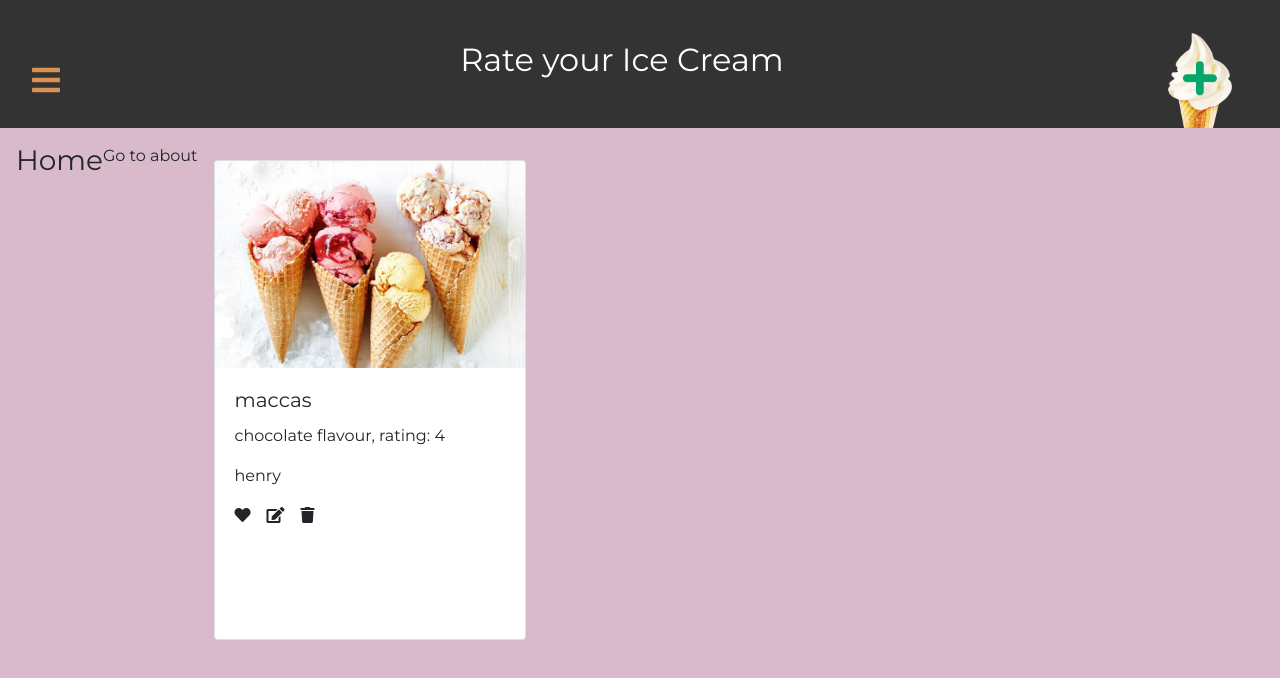
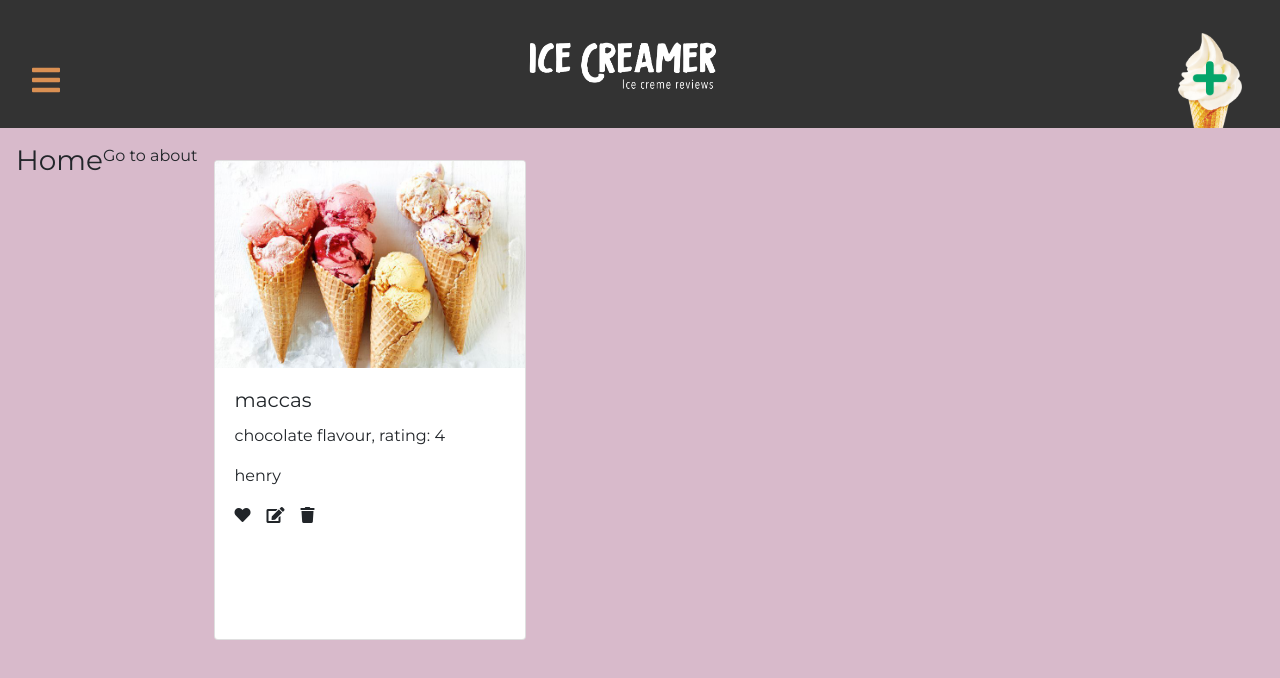
Before and after one commit to u4us/formative3-2, a React (Create React App) app in the folder formative32/: page / in a window 1280 px wide. Shown: the top 678 px of the page. Built offline with nearby package versions, Linux system fonts and the light colour scheme; no server answers.

Commit message:
changed juhee

```diff
--- a/formative32/src/App.css
+++ b/formative32/src/App.css
@@ -54,6 +54,11 @@ body{
 
 }
 
+.icecream {
+    width: 12em;
+    margin: 0 10px;
+}
+
 
 .view{
 	min-height: 100vh;
@@ -87,6 +92,19 @@ i {
 	text-align: center;
 	display:flex;
 	justify-content: space-between;
+
+	/* sticky header */
+	/* overflow: hidden;
+	position: fixed;
+	top: 0;
+	width: 100%;
+	z-index: 1; */
+
+	/* sticky header shadow background */
+	/* -webkit-box-shadow: 0px 0px 27px -13px rgba(0,0,0,0.75);
+	-moz-box-shadow: 0px 0px 27px -13px rgba(0,0,0,0.75);
+	box-shadow: 0px 0px 27px -13px rgba(0,0,0,0.75); */
+
 }
 
 .navbar {
@@ -126,6 +144,11 @@ i {
     color: #da9053;
 }
 
+/* .sticky {
+	position: fixed;
+	top: 0;
+	width: 100%;
+} */
 
 /*projects*/
 .project{
--- a/formative32/src/App.js
+++ b/formative32/src/App.js
@@ -46,7 +46,9 @@ class App extends Component {
     return (
         <div className="app">
           <View viewName="home" activeView={this.state.activeView} className="color1" >
-            <div className="header "><div className="navbar"><i onClick={() => this.setActiveView('nav')} className="fas fa-bars"></i></div><h2>Rate your Ice Cream</h2><div className="navadd"><div className="addIcecream" onClick={() => this.setActiveView('add-project')} ><img src="add-icecream.png" alt="icecream" class="icecream" /></div></div></div>
+            <div className="header"><div className="navbar"><i onClick={() => this.setActiveView('nav')} className="fas fa-bars"></i></div>
+            <img className="icecream"src="Icecreamer.png"></img>
+            <div className="navadd"><div className="addIcecream" onClick={() => this.setActiveView('add-project')} ><img src="add-icecream.png" alt="icecream" class="icecream" /></div></div></div>
             <div className="main">
               <h3>Home</h3>
               <p onClick={() => this.setActiveView('about')} >Go to about</p>
```
Also changed, not shown: formative32/public/Icecreamer.png (added), 1 other file (tests, documents, lock files or other folders).
